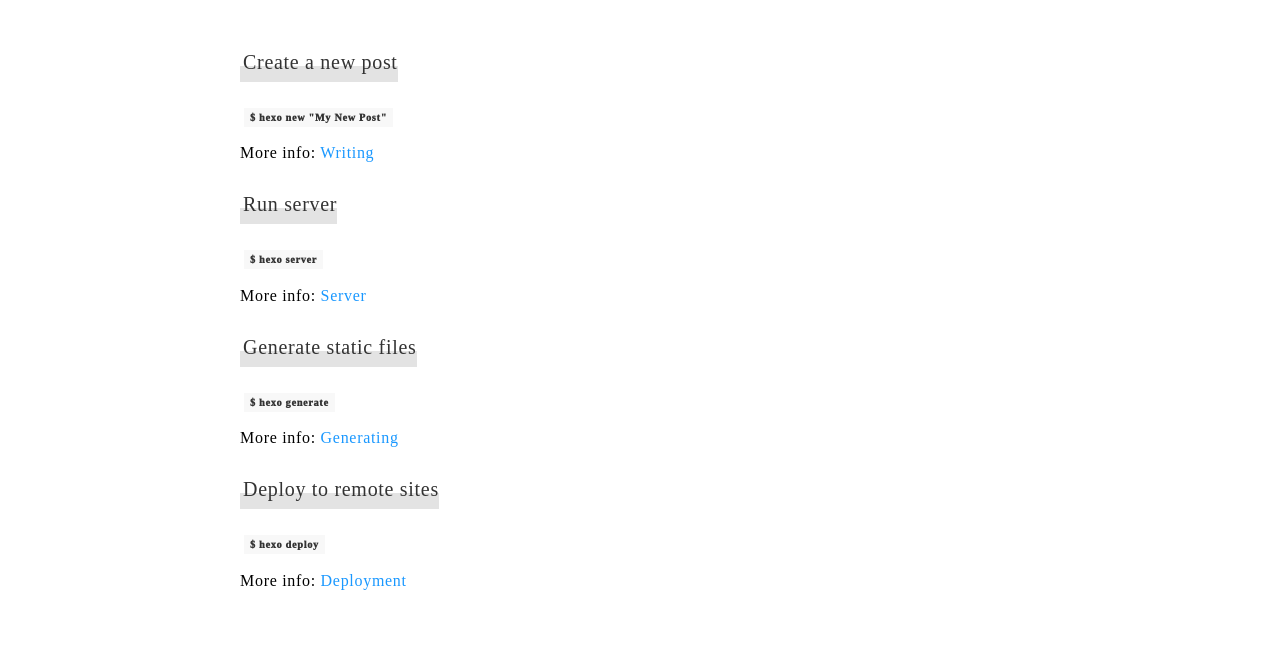
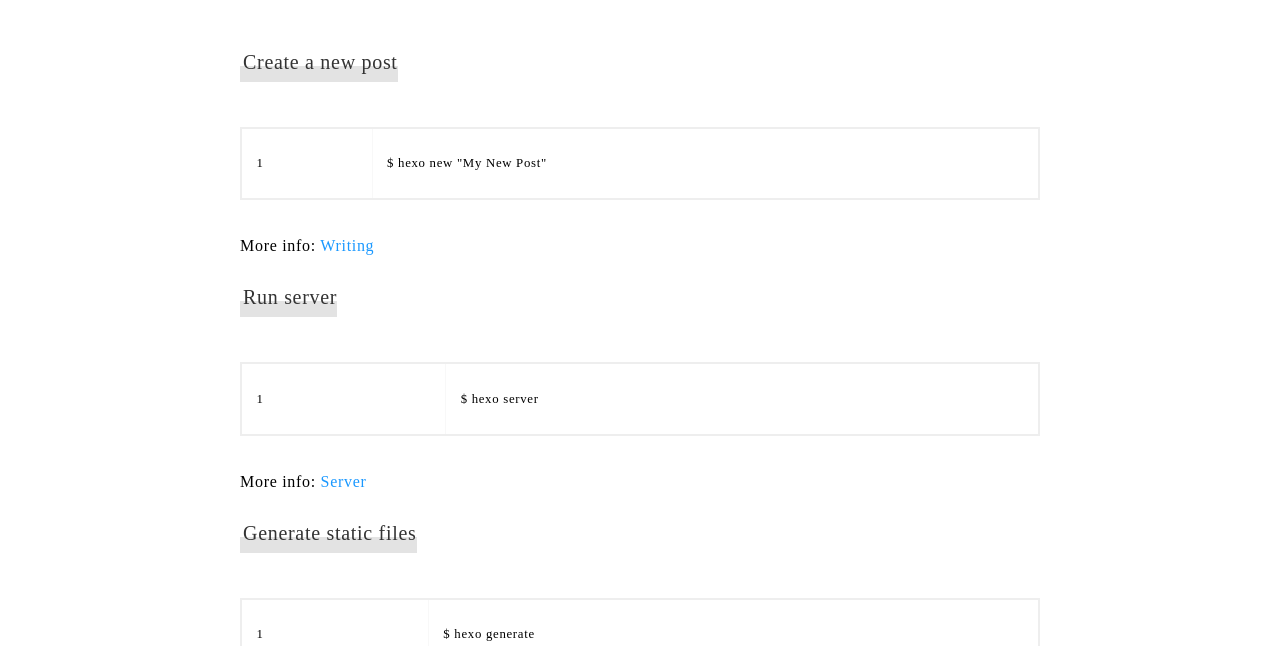
Before and after one commit to hxs162230/try-git-reveal.github.io, a plain HTML site: page 2022/09/02/hello-world/index.html in a window 1280 px wide. Shown: the part 447-1093 px from the top of the page. Drawn offline with nearby package versions, Linux system fonts and the light colour scheme; a script that the page names is missing; a web font is replaced by a local one.

Commit message:
Site updated: 2022-09-03 09:07:50

```diff
--- a/2022/09/02/hello-world/index.html
+++ b/2022/09/02/hello-world/index.html
@@ -22,12 +22,6 @@
 <link rel="stylesheet" href="/try-git-reveal.github.io/css/white.css">
 
   <!-- 代码高亮 -->
-
-
-
-<link rel="stylesheet" href="https://cdn.jsdelivr.net/npm/highlight.js@10.1.1/styles/github.css">
-
-
 
 <meta name="generator" content="Hexo 6.2.0"><link rel="alternate" href="/try-git-reveal.github.io/atom.xml" title="Hexo" type="application/atom+xml">
 </head>
@@ -121,17 +115,17 @@
         <!-- top型目录 -->
 
         <p>Welcome to <a target="_blank" rel="noopener" href="https://hexo.io/">Hexo</a>! This is your very first post. Check <a target="_blank" rel="noopener" href="https://hexo.io/docs/">documentation</a> for more info. If you get any problems when using Hexo, you can find the answer in <a target="_blank" rel="noopener" href="https://hexo.io/docs/troubleshooting.html">troubleshooting</a> or you can ask me on <a target="_blank" rel="noopener" href="https://github.com/hexojs/hexo/issues">GitHub</a>.</p>
-<h2 id="Quick-Start"><a href="#Quick-Start" class="headerlink" title="Quick Start"></a>Quick Start</h2><h3 id="Create-a-new-post"><a href="#Create-a-new-post" class="headerlink" title="Create a new post"></a>Create a new post</h3><pre><code class="bash">$ hexo new &quot;My New Post&quot;
-</code></pre>
+<h2 id="Quick-Start"><a href="#Quick-Start" class="headerlink" title="Quick Start"></a>Quick Start</h2><h3 id="Create-a-new-post"><a href="#Create-a-new-post" class="headerlink" title="Create a new post"></a>Create a new post</h3><figure class="highlight bash"><table><tr><td class="gutter"><pre><span class="line">1</span><br></pre></td><td class="code"><pre><span class="line">$ hexo new <span class="string">&quot;My New Post&quot;</span></span><br></pre></td></tr></table></figure>
+
 <p>More info: <a target="_blank" rel="noopener" href="https://hexo.io/docs/writing.html">Writing</a></p>
-<h3 id="Run-server"><a href="#Run-server" class="headerlink" title="Run server"></a>Run server</h3><pre><code class="bash">$ hexo server
-</code></pre>
+<h3 id="Run-server"><a href="#Run-server" class="headerlink" title="Run server"></a>Run server</h3><figure class="highlight bash"><table><tr><td class="gutter"><pre><span class="line">1</span><br></pre></td><td class="code"><pre><span class="line">$ hexo server</span><br></pre></td></tr></table></figure>
+
 <p>More info: <a target="_blank" rel="noopener" href="https://hexo.io/docs/server.html">Server</a></p>
-<h3 id="Generate-static-files"><a href="#Generate-static-files" class="headerlink" title="Generate static files"></a>Generate static files</h3><pre><code class="bash">$ hexo generate
-</code></pre>
+<h3 id="Generate-static-files"><a href="#Generate-static-files" class="headerlink" title="Generate static files"></a>Generate static files</h3><figure class="highlight bash"><table><tr><td class="gutter"><pre><span class="line">1</span><br></pre></td><td class="code"><pre><span class="line">$ hexo generate</span><br></pre></td></tr></table></figure>
+
 <p>More info: <a target="_blank" rel="noopener" href="https://hexo.io/docs/generating.html">Generating</a></p>
-<h3 id="Deploy-to-remote-sites"><a href="#Deploy-to-remote-sites" class="headerlink" title="Deploy to remote sites"></a>Deploy to remote sites</h3><pre><code class="bash">$ hexo deploy
-</code></pre>
+<h3 id="Deploy-to-remote-sites"><a href="#Deploy-to-remote-sites" class="headerlink" title="Deploy to remote sites"></a>Deploy to remote sites</h3><figure class="highlight bash"><table><tr><td class="gutter"><pre><span class="line">1</span><br></pre></td><td class="code"><pre><span class="line">$ hexo deploy</span><br></pre></td></tr></table></figure>
+
 <p>More info: <a target="_blank" rel="noopener" href="https://hexo.io/docs/one-command-deployment.html">Deployment</a></p>
 
         <!-- 分类文章 -->
@@ -191,12 +185,5 @@
 
 
 
-
-
-<script src="https://cdn.jsdelivr.net/gh/highlightjs/cdn-release@9.18.1/build/highlight.min.js"></script>
-
-      <script>hljs.initHighlightingOnLoad();</script>
-
-
 </body>
 </html>
```
Also changed, not shown: archives/2022/09/index.html (+0 -13 lines), archives/2022/index.html (+0 -13 lines), archives/index.html (+0 -13 lines), atom.xml (+1 -1 lines), index.html (+0 -13 lines).
